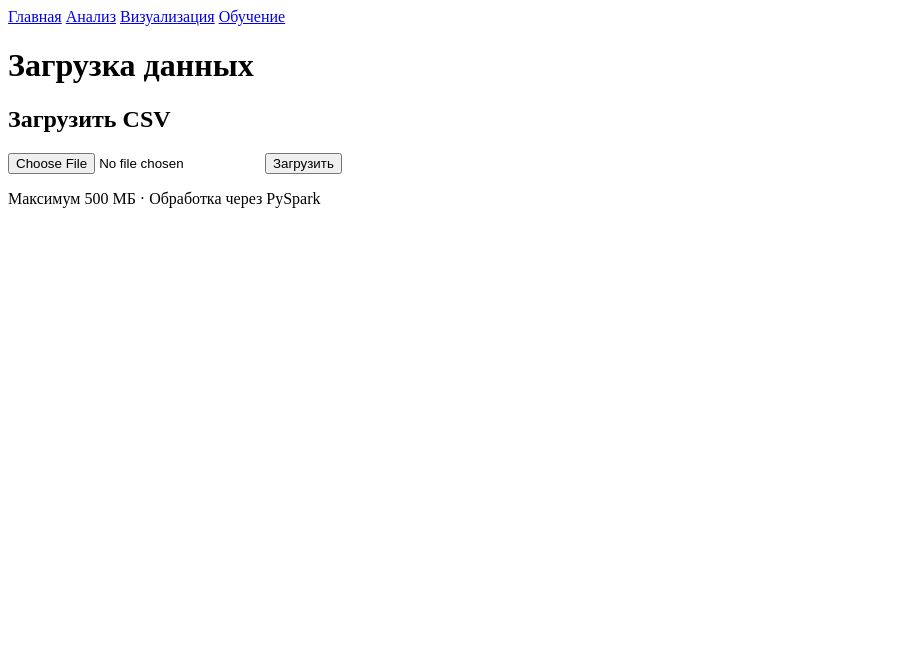
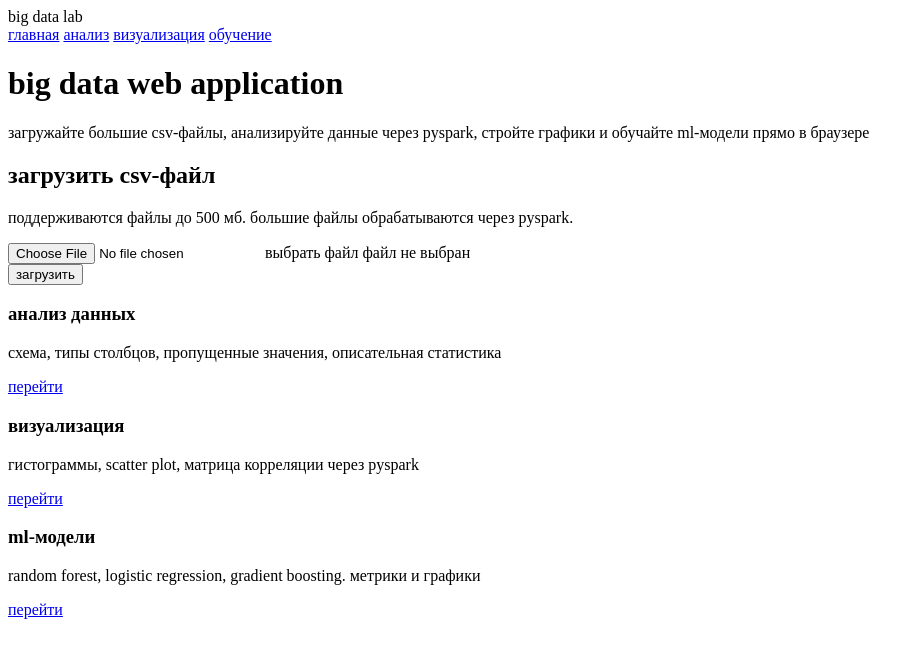
Before and after one commit to Sophie505-bit/Big-Data-library, a Flask app: page / in a window 1280 px wide. Shown: the top 658 px of the page, without its empty margins (0-924 px from the left). Run offline with Flask 3, Linux system fonts and the light colour scheme.

Commit message:
add: index.html

```diff
--- a/templates/index.html
+++ b/templates/index.html
@@ -2,61 +2,97 @@
 <html lang="ru">
 <head>
     <meta charset="UTF-8">
-    <title>Big Data Lab</title>
+    <meta name="viewport" content="width=device-width, initial-scale=1.0">
+    <title>big data lab</title>
     <link rel="stylesheet" href="{{ url_for('static', filename='css/style.css') }}">
 </head>
 <body>
 <nav>
-    <a href="/">Главная</a>
-    <a href="/analyze">Анализ</a>
-    <a href="/visualize">Визуализация</a>
-    <a href="/train">Обучение</a>
+    <div class="nav-brand">big data lab</div>
+    <div class="nav-links">
+        <a href="/" class="active">главная</a>
+        <a href="/analyze">анализ</a>
+        <a href="/visualize">визуализация</a>
+        <a href="/train">обучение</a>
+    </div>
 </nav>
+
 <div class="container">
-    <h1>Загрузка данных</h1>
+    <div class="hero">
+        <h1>big data web application</h1>
+        <p>загружайте большие csv-файлы, анализируйте данные через pyspark,
+           стройте графики и обучайте ml-модели прямо в браузере</p>
+    </div>
 
     {% with messages = get_flashed_messages(with_categories=true) %}
-    {% if messages %}{% for cat, msg in messages %}
-    <div class="alert alert-{{ cat }}">{{ msg }}</div>
-    {% endfor %}{% endif %}{% endwith %}
+    {% if messages %}
+        {% for category, message in messages %}
+        <div class="alert alert-{{ category }}">{{ message }}</div>
+        {% endfor %}
+    {% endif %}
+    {% endwith %}
+
+    {% if current_file %}
+    <div class="alert alert-success">
+        активный файл: <strong>{{ current_file }}</strong>
+    </div>
+    {% endif %}
 
     <div class="card">
-        <h2>Загрузить CSV</h2>
-        <form method="POST" action="/upload" enctype="multipart/form-data">
-            <input type="file" name="file" accept=".csv" required>
-            <button type="submit">Загрузить</button>
+        <h2>загрузить csv-файл</h2>
+        <p class="card-desc">поддерживаются файлы до 500 мб. большие файлы обрабатываются через pyspark.</p>
+        <form method="POST" action="/upload" enctype="multipart/form-data" class="upload-form">
+            <div class="file-input-wrapper">
+                <input type="file" name="file" id="file-input" accept=".csv" required>
+                <label for="file-input" class="file-label">выбрать файл</label>
+                <span class="file-name" id="file-name">файл не выбран</span>
+            </div>
+            <button type="submit" class="btn btn-primary">загрузить</button>
         </form>
-        <p class="hint">Максимум 500 МБ · Обработка через PySpark</p>
     </div>
 
     {% if files %}
     <div class="card">
-        <h2>Загруженные файлы</h2>
-        <ul>
+        <h2>ранее загруженные файлы</h2>
+        <ul class="file-list">
         {% for f in files %}
-        <li>
-            {{ f }}
-            {% if f == current_file %}
-            <span class="badge">активен</span>
-            {% else %}
-            <a href="/load/{{ f }}" class="btn-small">Активировать</a>
-            {% endif %}
-        </li>
+            <li class="file-item">
+                <span class="file-item-name">{{ f }}</span>
+                {% if f == current_file %}
+                    <span class="badge badge-active">активен</span>
+                {% else %}
+                    <a href="/load/{{ f }}" class="btn-small">загрузить</a>
+                {% endif %}
+            </li>
         {% endfor %}
         </ul>
     </div>
     {% endif %}
 
-    {% if current_file %}
-    <div class="card">
-        <h2>Активный файл: {{ current_file }}</h2>
-        <div class="nav-buttons">
-            <a href="/analyze" class="btn-nav">Анализировать</a>
-            <a href="/visualize" class="btn-nav">Визуализировать</a>
-            <a href="/train" class="btn-nav">Обучить модель</a>
+    <div class="features-grid">
+        <div class="feature-card">
+            <h3>анализ данных</h3>
+            <p>схема, типы столбцов, пропущенные значения, описательная статистика</p>
+            <a href="/analyze" class="btn btn-outline">перейти</a>
+        </div>
+        <div class="feature-card">
+            <h3>визуализация</h3>
+            <p>гистограммы, scatter plot, матрица корреляции через pyspark</p>
+            <a href="/visualize" class="btn btn-outline">перейти</a>
+        </div>
+        <div class="feature-card">
+            <h3>ml-модели</h3>
+            <p>random forest, logistic regression, gradient boosting. метрики и графики</p>
+            <a href="/train" class="btn btn-outline">перейти</a>
         </div>
     </div>
-    {% endif %}
 </div>
+
+<script>
+document.getElementById('file-input').addEventListener('change', function() {
+    const name = this.files[0] ? this.files[0].name : 'файл не выбран';
+    document.getElementById('file-name').textContent = name;
+});
+</script>
 </body>
 </html>
```
